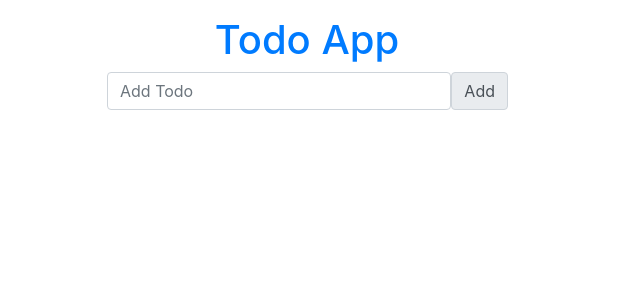
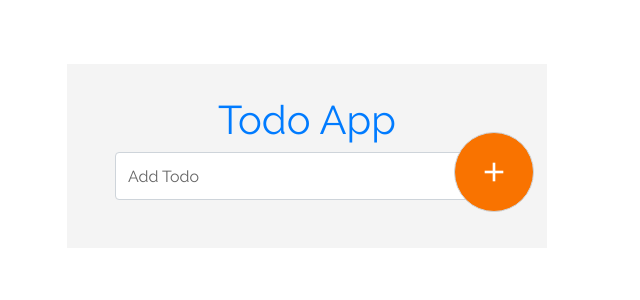
Before and after one commit to tpgardner/Basic-Angular-ToDo-App-, an Angular app: page / in a window 1280 px wide. Shown: the top 300 px of the page, without its empty margins (333-973 px from the left). Built offline with nearby package versions, Linux system fonts and the light colour scheme.

Commit message:
list looks off but is working

```diff
--- a/src/app/app.component.css
+++ b/src/app/app.component.css
@@ -1,8 +1,60 @@
+/*Google fonts*/
+@import url('https://fonts.googleapis.com/css?family=Raleway');
+
 body{
  padding: 0;
  margin: 0;
 }
 form{
- max-width: 25em;
+ max-width: 30em;
+ margin: 4em auto;
+ position: relative;
+ background: #f4f4f4;
+ padding: 2em 3em;
+}
+form h1{
+    font-family: "Raleway";
+    color:#F97300;
+}
+form input[type=text]::placeholder{
+   font-family: "Raleway";
+   color:#666;
+}
+form .data{
+    margin-top: 1em;
+}
+form .data li{
+ background: #fff;
+ border-left: 4px solid #F97300;
+ padding: 1em;
  margin: 1em auto;
+ color: #666;
+ font-family: "Raleway";
 }
+form .data li i{
+    float: right;
+    color: #888;
+    cursor: pointer;
+}
+form .input-group-text{
+    background: #F97300;
+    border-radius: 50%;
+    width: 5em;
+    height: 5em;
+    padding: 1em 23px;
+    color: #fff;
+    position: absolute;
+    right: 13px;
+    top: 68px;
+    cursor: pointer;
+}
+form .input-group-text i{
+    font-size: 2em;
+}
+form .form-control{
+ height: 3em;
+    font-family: "Raleway";
+}
+form .form-control:focus{
+ box-shadow: 0;
+}
--- a/src/app/app.component.html
+++ b/src/app/app.component.html
@@ -4,16 +4,19 @@
     <div class="form-group">
       <h1 class="text-center text-primary">Todo App</h1>
       <div class="input-group-prepend">
-       <input  type="text" #todo class="form-control" placeholder="Add Todo" name="todo" ngModel>
+        <input type="text" #todo class="form-control" placeholder="Add Todo" name="todo" ngModel>
 
         <p>{{todo.value}}</p>
-    <span class="input-group-text" (click)="addTodo(todo.value)">Add</span>
+        <span class="input-group-text" (click)="addTodo(todo.value)"><i class="material-icons">add</i></span>
+
       </div>
     </div>
   </form>
   <div class="data">
     <ul class="list-instyled">
-    <li *ngFor="let todo of todoArray">{{todo}}</li>
+      <li *ngFor="let todo of todoArray">{{todo}}
+        <i class="material-icons">delete</i>
+      </li>
     </ul>
   </div>
 </div>
--- a/src/index.html
+++ b/src/index.html
@@ -7,8 +7,8 @@
 
   <meta name="viewport" content="width=device-width, initial-scale=1">
   <link rel="icon" type="image/x-icon" href="favicon.ico">
-
   <link rel="stylesheet" href="https://maxcdn.bootstrapcdn.com/bootstrap/4.0.0/css/bootstrap.min.css" integrity="sha384-Gn5384xqQ1aoWXA+058RXPxPg6fy4IWvTNh0E263XmFcJlSAwiGgFAW/dAiS6JXm" crossorigin="anonymous">
+  <link href="https://fonts.googleapis.com/icon?family=Material+Icons" rel="stylesheet">
 </head>
 <body>
   <app-root></app-root>
```
Lines whose indentation alone changed are shown as unchanged.
